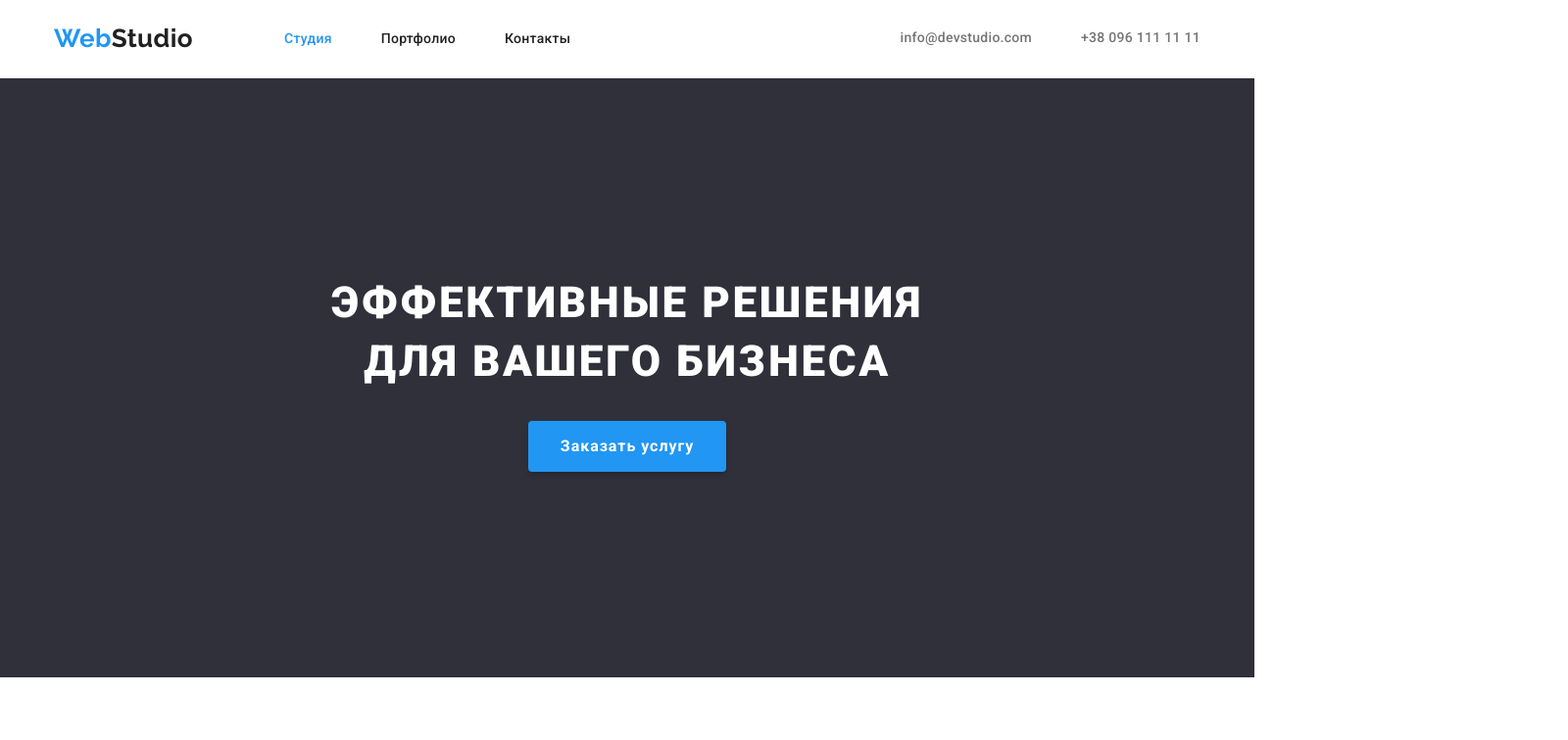
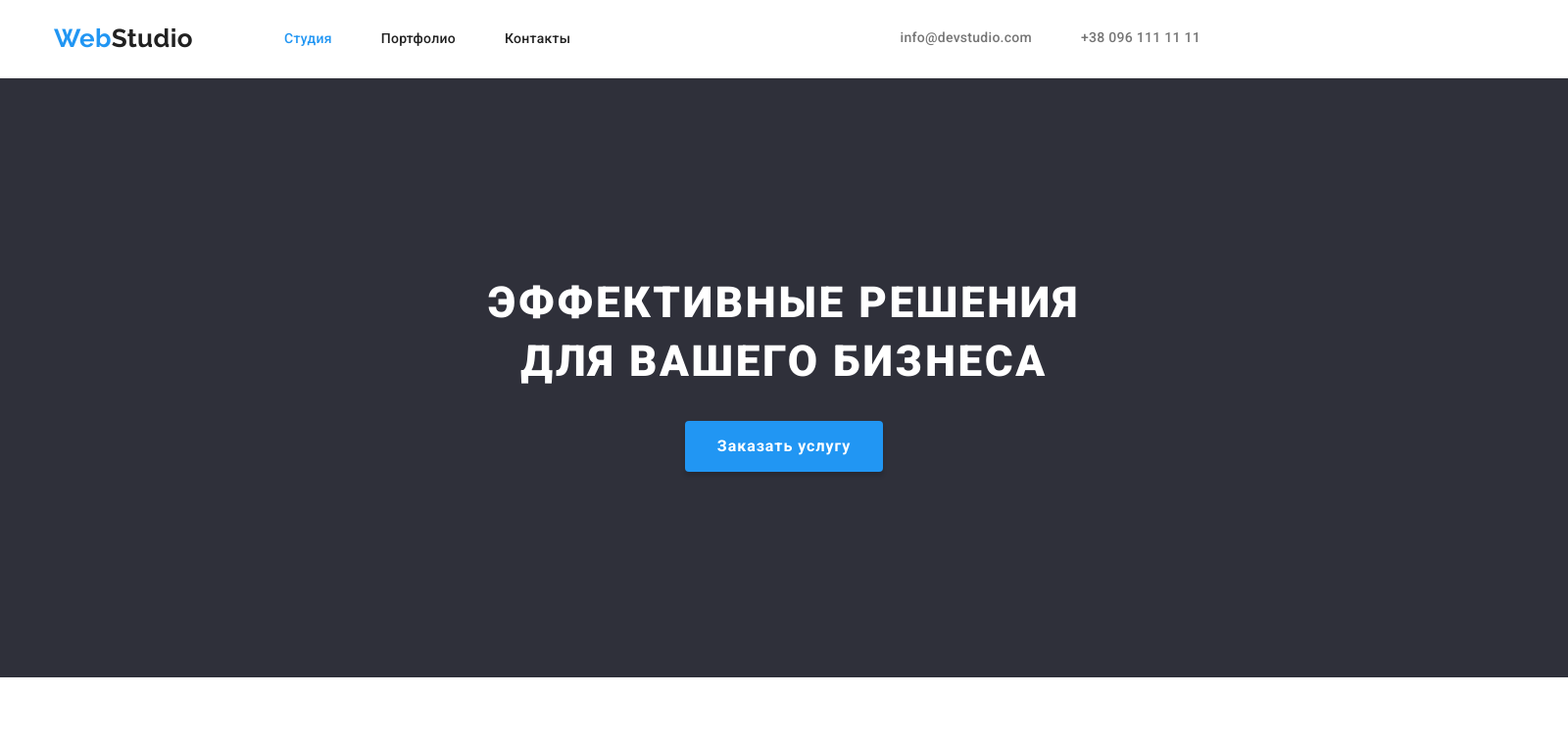
Before and after one commit to AnatoliiaR/goit-markup-hw-03, a plain HTML site: page index.html in a window 1280 px wide. Shown: the top 756 px of the page at 98% size, 1600 px wide, since content can reach past the window. Drawn offline with nearby package versions, Linux system fonts and the light colour scheme.

Commit message:
commit 3-4
задан класс container для hero

```diff
--- a/css/styles.css
+++ b/css/styles.css
@@ -300,6 +300,8 @@ body {
     text-align: center;
     padding-top: 200px;
     padding-bottom: 210px;
+
+    min-width: 1600px;
 }
 
 
@@ -310,7 +312,7 @@ body {
     margin-bottom: 30px;
 
     width: 696px;
-    height: 120px;
+    min-height: 120px;
 
     margin-right: auto;
     margin-left: auto;
--- a/index.html
+++ b/index.html
@@ -38,7 +38,7 @@
     <!--Основна унікальна інформація сторінки-->
     <main>
         <!--Банер "Ефективні рішення" в майбутньому буде оформлений-->
-        <section class="hero">
+        <section class="hero container">
                 <h1 class="hero-title">Эффективные решения для вашего бизнеса</h1>
                 <button type="button" class="button-primary">Заказать услугу</button>
         </section>
```
